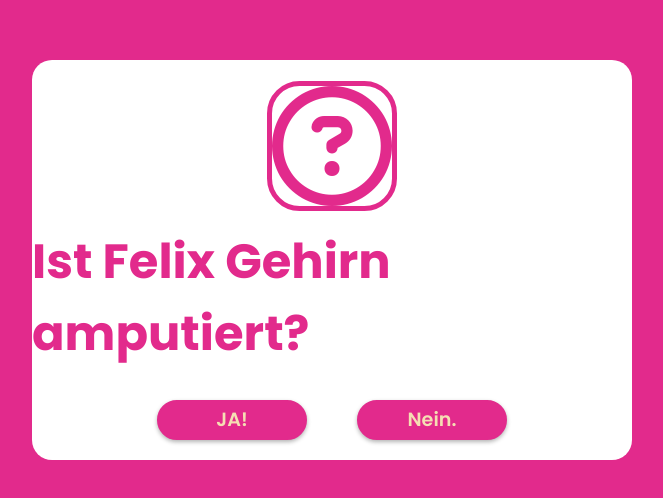
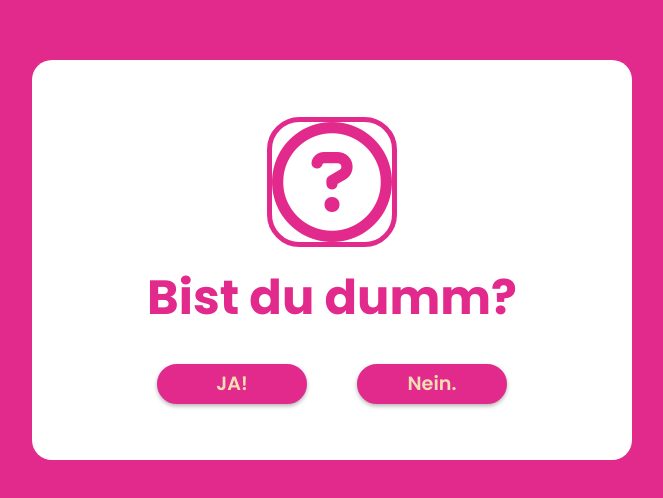
Before and after one commit to JokeCookie/jokecookie.github.io, a plain HTML site: page index.html in a window 1280 px wide. Shown: the part 140-638 px from the top of the page, without its empty margins (308-971 px from the left). Drawn offline with Linux system fonts and the light colour scheme.

Commit message:
Update index.html

```diff
--- a/index.html
+++ b/index.html
@@ -16,7 +16,7 @@
         <a href="https://www.youtube.com/watch?v=dQw4w9WgXcQ">
             <i class="fa-regular fa-circle-question"></i>
         </a>
-        <h2 class="question">Ist Felix Gehirn amputiert?</h2>
+        <h2 class="question">Bist du dumm?</h2>
         <div class="btn-group">
             <button class="yes-btn">JA!</button>
             <button class="no-btn">Nein.</button>
```
